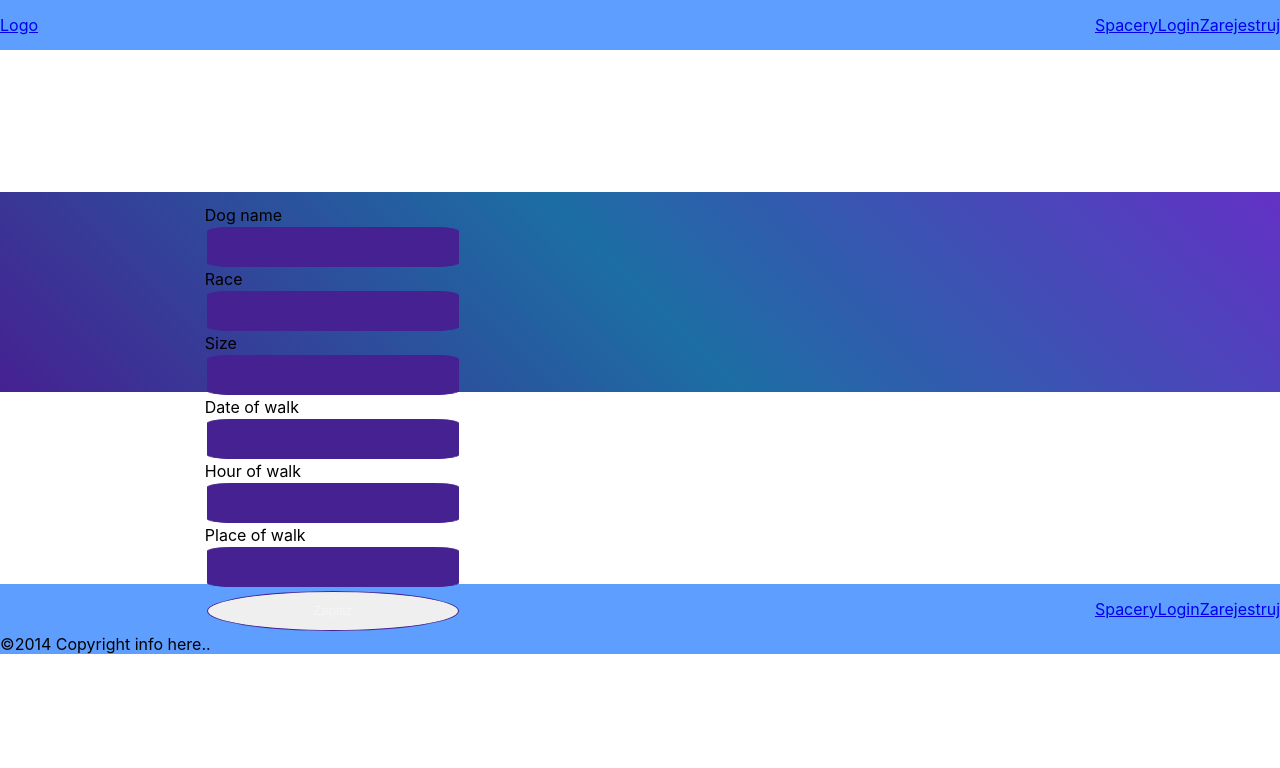
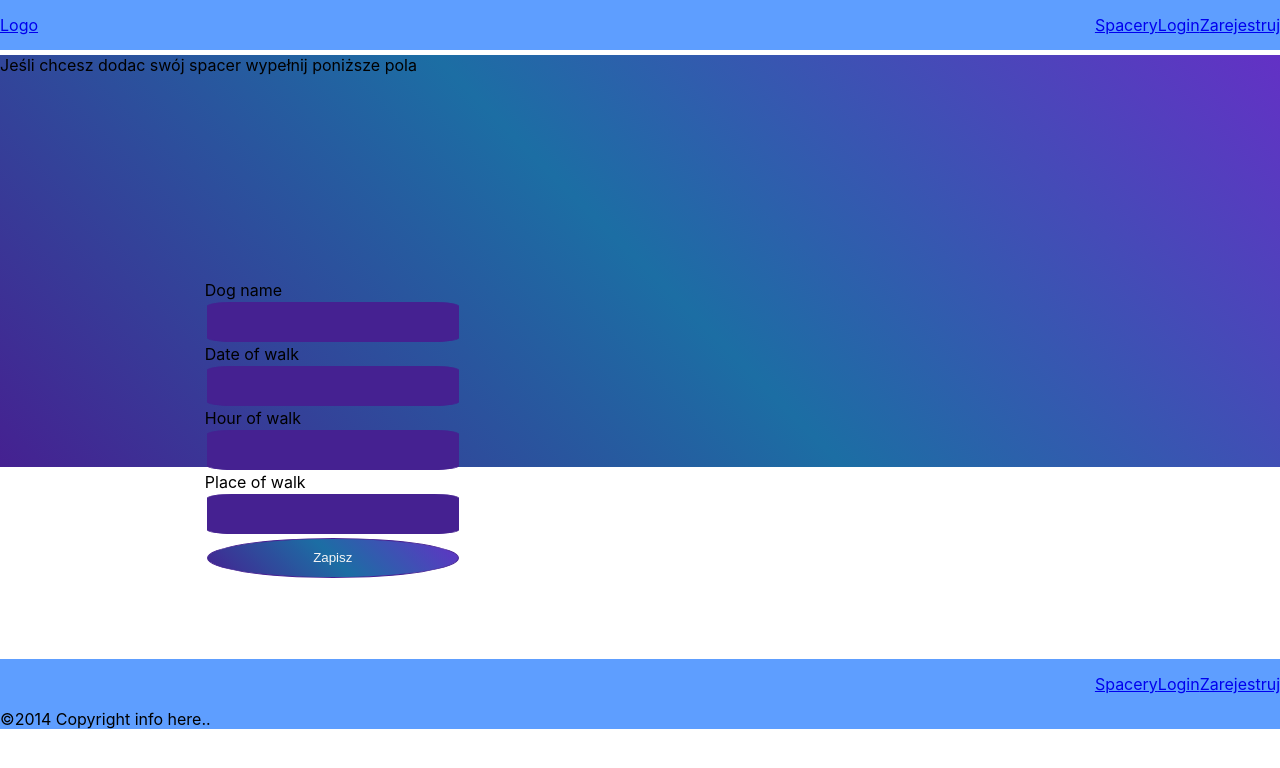
Before and after one commit to TomaszKorenberg/walk-dog, a React (Create React App) app: page /walks in a window 1280 px wide. Shown: the top 768 px of the page. Built offline with nearby package versions, Linux system fonts and the light colour scheme.

Commit message:
walks api

```diff
--- a/api/app.js
+++ b/api/app.js
@@ -15,6 +15,8 @@ const runServer = (port) => {
 };
 
 require('./routes/user')(app);
+require('./routes/walks')(app);
+
 
 module.exports = {
     runServer
--- a/src/components/pages/WalksPage.jsx
+++ b/src/components/pages/WalksPage.jsx
@@ -6,14 +6,15 @@ import {BrowserRouter as Router, Link} from "react-router-dom";
 
 const WalksPage = () => (
     <div className = {"container"}>
+
+
+
+
+        <p>Jeśli chcesz dodac swój spacer wypełnij poniższe pola</p>
         <fieldset>
                 <form action="">
                     <label htmlFor="dog_name_field">Dog name</label>
                     <input type="text" id="dog_name" name="dog_name"/>
-                    <label htmlFor="race_field">Race</label>
-                    <input type="text" name="race"/>
-                    <label htmlFor="size_field">Size</label>
-                    <input type="text" name="size"/>
                     <label htmlFor="date_field">Date of walk</label>
                     <input type="text" name="date"/>
                     <label htmlFor="hour_field">Hour of walk</label>
--- a/src/components/pages/WalksPage.scss
+++ b/src/components/pages/WalksPage.scss
@@ -1,12 +1,15 @@
 $main_color: #452191;
 $font_color: whitesmoke;
-$main_gradient: (45deg, $main_color 0%, #1C6EA4 50%, #6331C5 100%);
+$gradient_left:#452191;
+$gradient_center:#1C6EA4;
+$gradient_right:#6331C5;
+
 
 .container{
     left: 25%;
-    background: -moz-linear-gradient(45deg, $main_color 0%, #1C6EA4 50%, #6331C5 100%);
-    background: -webkit-linear-gradient(45deg,$main_color 0%, #1C6EA4 50%, #6331C5 100%);
-    background: linear-gradient(45deg, $main_color 0%, #1C6EA4 50%, #6331C5 100%);
+    background: -moz-linear-gradient(45deg, $gradient_left 0%, $gradient_center 50%, $gradient_right 100%);
+    background: -webkit-linear-gradient(45deg,$gradient_left 0%, $gradient_center 50%, $gradient_right 100%);
+    background: linear-gradient(45deg, $gradient_left 0%, $gradient_center 50%, $gradient_right 100%);
 }
 
 fieldset{
@@ -30,11 +33,13 @@ form {
     margin: 1%;
   }
 
-
-
   button{
       border: 1px solid $main_color;
-      background-color:$main_gradient;
+
+      background: -moz-linear-gradient(45deg, $gradient_left 0%, $gradient_center 50%, $gradient_right 100%);
+      background: -webkit-linear-gradient(45deg,$gradient_left 0%, $gradient_center 50%, $gradient_right 100%);
+      background: linear-gradient(45deg, $gradient_left 0%, $gradient_center 50%, $gradient_right 100%);
+
       border-radius: 50%;
       height: 5vh;
       margin:2px;
```
Also changed, not shown: api/db/models/WalksModel.js (added, +28 -0 lines), api/routes/walks.js (added, +11 -0 lines), 1 other file (tests, documents, lock files or other folders).
